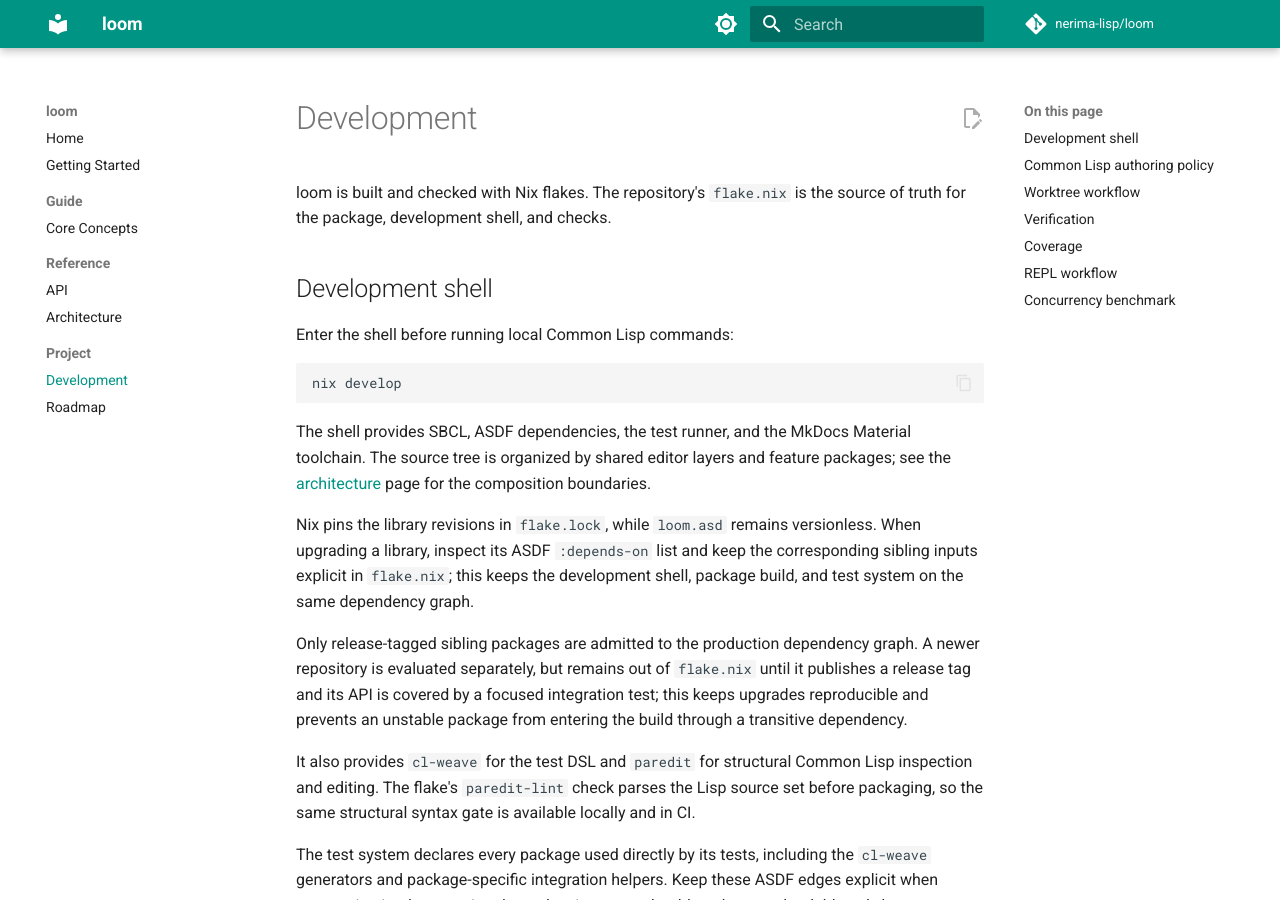
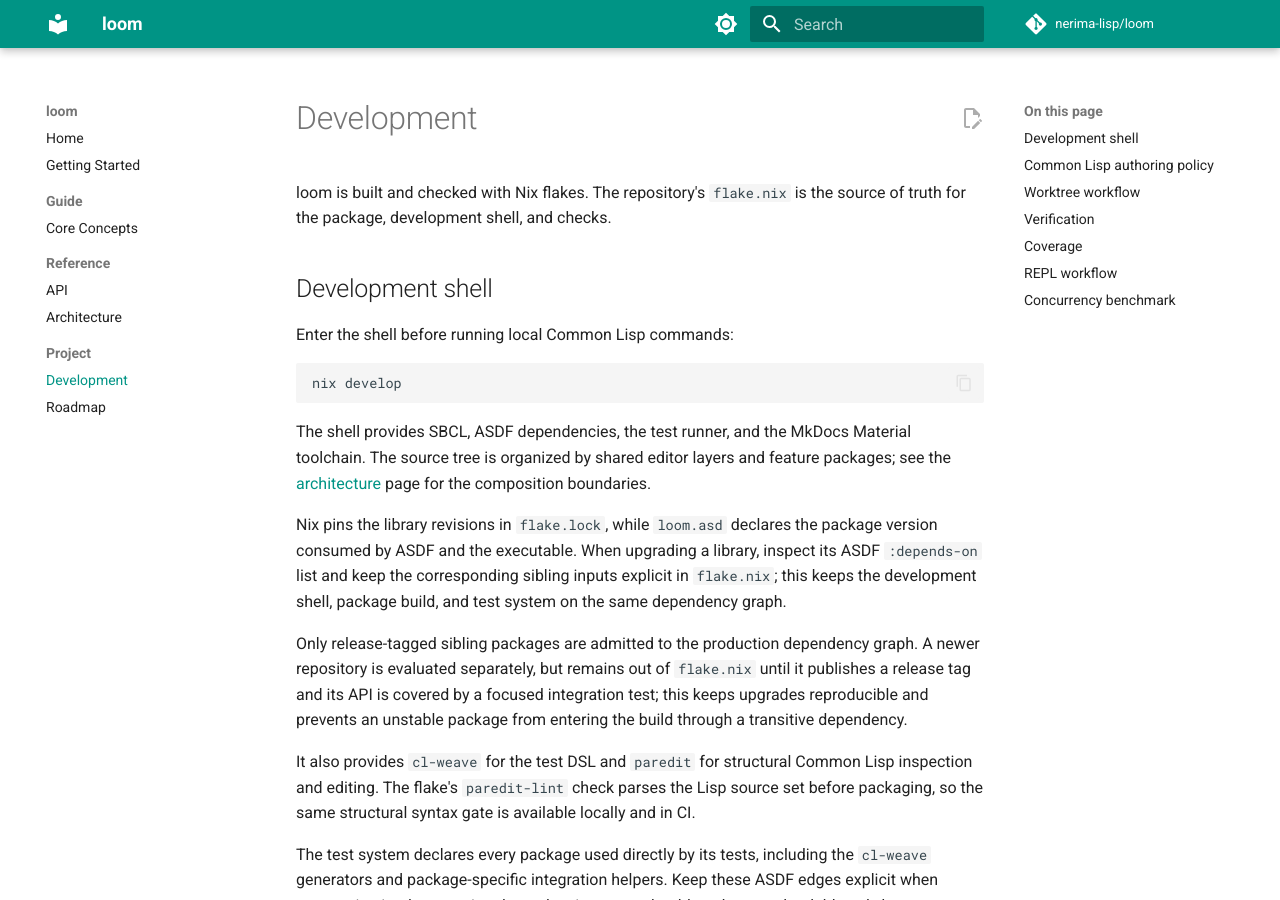
Before and after one commit to nerima-lisp/loom, an MkDocs documentation site: the page built from docs/src/project/development.md, in a window 1280 px wide and 900 px high. Built offline with MkDocs 1.6.1 and Material for MkDocs 9.7.7, drawn with Linux system fonts in a browser that asks for light colours; comment, search, counter and statistics services are not loaded.

Commit message:
docs: align ASDF version guidance

```diff
--- a/docs/src/project/development.md
+++ b/docs/src/project/development.md
@@ -17,8 +17,9 @@ feature packages; see the
 [architecture](../reference/architecture.md) page for the composition
 boundaries.
 
-Nix pins the library revisions in `flake.lock`, while `loom.asd` remains
-versionless. When upgrading a library, inspect its ASDF `:depends-on` list and
+Nix pins the library revisions in `flake.lock`, while `loom.asd` declares the
+package version consumed by ASDF and the executable. When upgrading a library,
+inspect its ASDF `:depends-on` list and
 keep the corresponding sibling inputs explicit in `flake.nix`; this keeps the
 development shell, package build, and test system on the same dependency
 graph.
```
